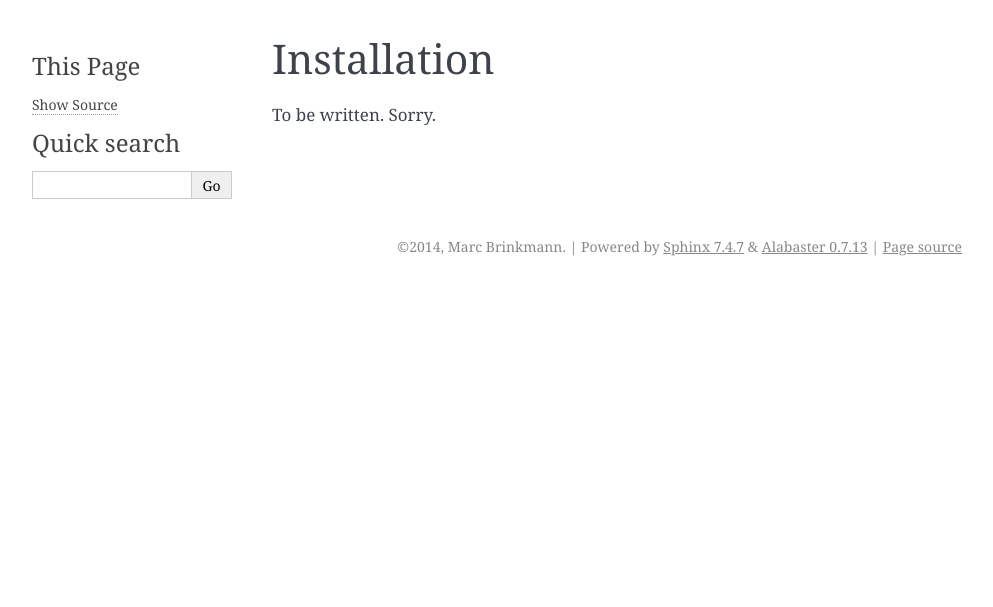
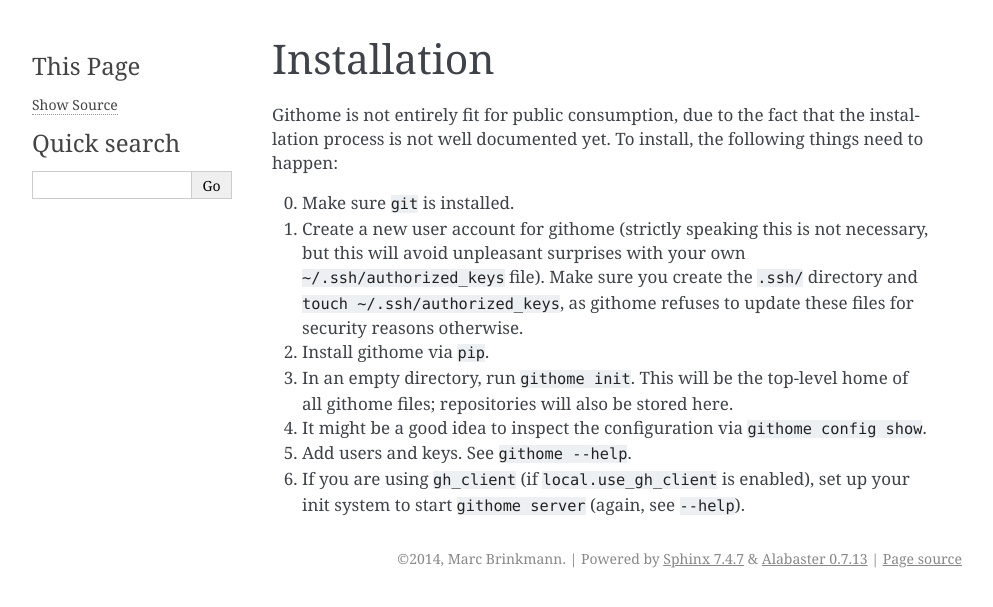
Before and after one commit to mbr/githome, a Sphinx documentation site: the page built from docs/installation.rst, in a window 1280 px wide. Shown: the top 607 px of the page, without its empty margins (148-1141 px from the left). Built offline with Sphinx 7.4.7, drawn with Linux system fonts in a browser that asks for light colours.

Commit message:
Added installation notes.

```diff
--- a/docs/installation.rst
+++ b/docs/installation.rst
@@ -1,4 +1,21 @@
 Installation
 ============
 
-To be written. Sorry.
+Githome is not entirely fit for public consumption, due to the fact that the
+installation process is not well documented yet. To install, the following
+things need to happen:
+
+0. Make sure ``git`` is installed.
+1. Create a new user account for githome (strictly speaking this is not
+   necessary, but this will avoid unpleasant surprises with your own
+   ``~/.ssh/authorized_keys`` file). Make sure you create the ``.ssh/``
+   directory and ``touch ~/.ssh/authorized_keys``, as githome refuses to update
+   these files for security reasons otherwise.
+2. Install githome via ``pip``.
+3. In an empty directory, run ``githome init``. This will be the top-level home
+   of all githome files; repositories will also be stored here.
+4. It might be a good idea to inspect the configuration via ``githome config
+   show``.
+5. Add users and keys. See ``githome --help``.
+6. If you are using ``gh_client`` (if ``local.use_gh_client`` is enabled),
+   set up your init system to start ``githome server`` (again, see ``--help``).
```
